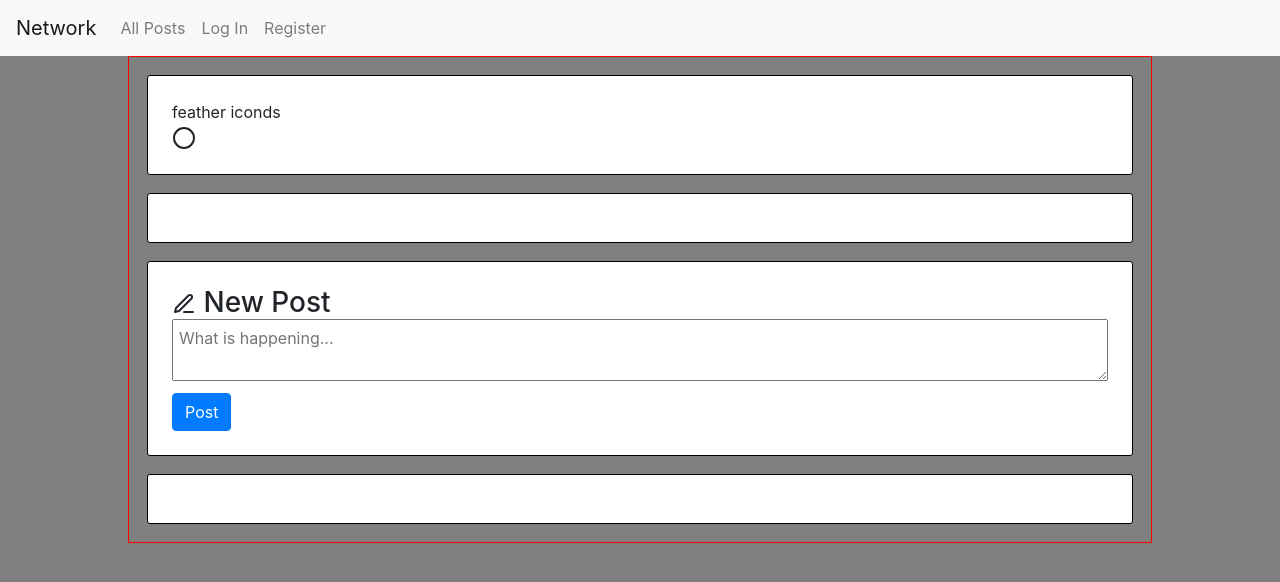
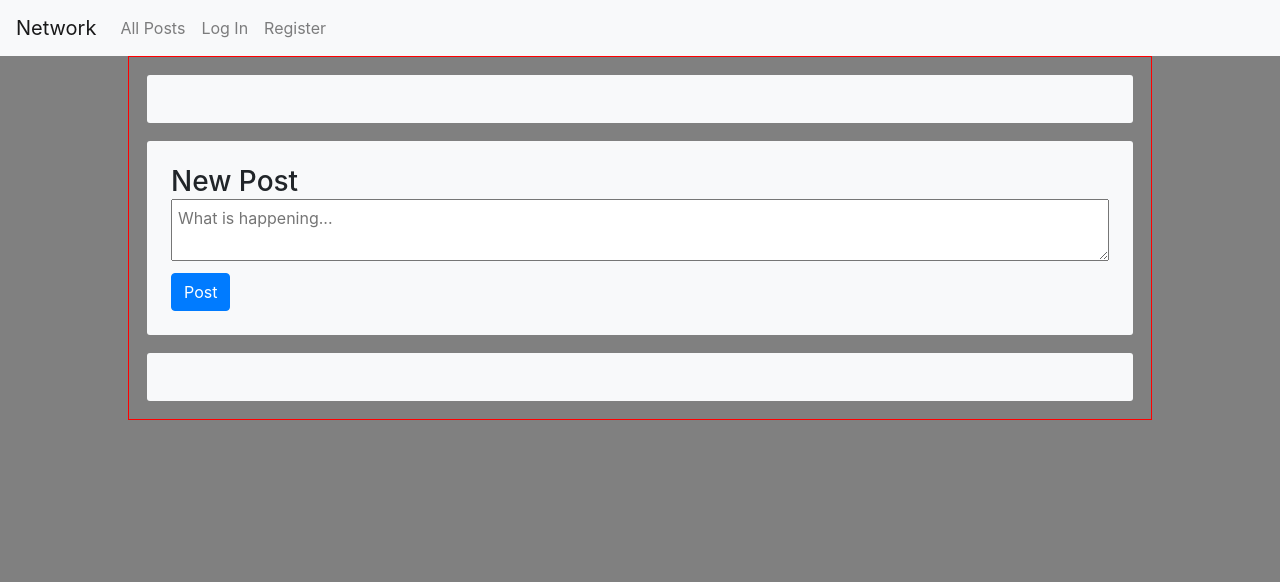
Before and after one commit to anjathiart/network, a Django app: page / in a window 1280 px wide. Shown: the top 582 px of the page. Run offline with Django 3.2, Linux system fonts and the light colour scheme; some libraries are stand-ins or nearby versions.

Commit message:
WIP UI/UX

```diff
--- a/network/static/network/network.jsx
+++ b/network/static/network/network.jsx
@@ -76,29 +76,36 @@ function renderPosts(posts) {
 		}
 		render() {
 			return (
-				<div id={ "post" + this.props.id } className="post">
-					<div className="post__header">
-						<i data-feather="user"></i>
-						<h5 onClick={ this.actionUser.bind(this, this.props.index) }>{ this.props.name }</h5>
+				<div id={ "post" + this.props.id } className="post shadow1">
+					<h4 onClick={ this.actionUser.bind(this, this.props.index) } className="post__header">
+						{ this.props.name }
+					</h4>
+					<footer className="blockquote-footer post__subHeader text-small mb-2 mt-1"><cite title="Source Title">{ this.props.date }</cite></footer>
+
+					<div className="newPost">
+						{ this.state.editing
+							? <textarea className="post__content" value={ this.state.modified_post_body } onChange={ (e) => this.setState({modified_post_body: e.target.value }) }>{ this.state.post_body }</textarea>
+							: <p className="post__content">{ this.state.post_body }</p>
+						}
 					</div>
-					<div className="post__subHeader">
-						{ (currentUser.id === this.props.user_id) ? <p onClick={ this.actionEdit } className="link">Edit</p>  : null }
-						<p className="post__date">{ this.props.date }</p>
-					</div>
-					{ this.state.editing
-						? <div className="newPost">
-							<textarea className="post__content" value={ this.state.modified_post_body } onChange={ (e) => this.setState({modified_post_body: e.target.value }) }>{ this.state.post_body }</textarea>
-							<a onClick={ this.cancelEdit } className="link">Cancel</a>
-							<button onClick={ this.updatePost.bind(this, { body: this.state.modified_post_body }) } className="btn btn-primary">Save</button>
-						</div>
-						: <p className="post__content">{ this.state.post_body }</p>
-					}
-					<div className="post__footer">
-						<p>
-							<i data-feather="thumbs-up"></i>
+					<div className="post__footer pt-2 border-top mt-3">
+						<p className="mr-3">
+							<i data-feather="thumbs-up" className=""></i>
 							<span>{ this.props.likes.length }</span>
 						</p>
-						<button onClick={ this.actionUpdateLike.bind(this, this.state.liked ? 'unlike' : 'like') } className="btn btn-primary">{ this.state.liked ? 'Unlike' : 'Like' }</button>
+						{ !this.state.editing
+							?
+							<p>
+								<a onClick={ this.actionUpdateLike.bind(this, this.state.liked ? 'unlike' : 'like') } className="text-primary mr-3">{ this.state.liked ? 'Unlike' : 'Like' }</a>
+								{ (currentUser.id === this.props.user_id) ? <a onClick={ this.actionEdit } className="text-secondary ml-2">Edit</a> : null }
+							</p>
+							:
+							<p>
+								<a onClick={ this.updatePost.bind(this, { body: this.state.modified_post_body }) } className="text-primary mr-3">Save</a>
+								<a onClick={ this.cancelEdit } className="text-danger">Cancel</a>
+							</p>
+						}
+
 					</div>
 
 				</div>
--- a/network/static/network/styles.css
+++ b/network/static/network/styles.css
@@ -2,13 +2,20 @@ body {
   background-color: grey;
 }
 
-p, h1, h2, h3, h4, h5, h6 {
+p, h1, h2, h3, h4, h5, h6, * {
   margin: 0px;
 }
 
-.link {
-  color: blue;
-  text-decoration: underline;
+a {
+  cursor: pointer;
+}
+
+.shadow1 {
+  box-shadow: 0 5px 10px rgba(154, 160, 185, 0.05), 0 15px 40px rgba(166, 173, 201, 0.2);
+}
+
+.shadow2 {
+  box-shadow: 0 7px 30px -10px rgba(150, 170, 180, 0.5);
 }
 
 .body {
@@ -21,9 +28,7 @@ p, h1, h2, h3, h4, h5, h6 {
 section {
   margin: 18px;
   padding: 24px;
-  border: 1px solid black;
   border-radius: 3px;
-  background-color: white;
 }
 
 .newPost textarea {
--- a/network/static/network/styles.sass
+++ b/network/static/network/styles.sass
@@ -1,12 +1,17 @@
 body
 	background-color: grey
 
-p, h1, h2, h3, h4, h5, h6
+p, h1, h2, h3, h4, h5, h6, *
 	margin: 0px
 
-.link
-	color: blue
-	text-decoration: underline
+a
+	cursor: pointer
+
+.shadow1
+	box-shadow: 0 5px 10px rgba(154,160,185,.05), 0 15px 40px rgba(166,173,201,.2)
+
+.shadow2
+	box-shadow: 0 7px 30px -10px rgba(150,170,180,0.5)
 
 .body
 	width: 1024px
@@ -18,9 +23,10 @@ p, h1, h2, h3, h4, h5, h6
 section
 	margin: 18px
 	padding: 24px
-	border: 1px solid black
 	border-radius: 3px
-	background-color: white
+	// background-color: lightblue
+
+
 
 .newPost
 	textarea
@@ -30,27 +36,27 @@ section
 	button
 		margin-top: 12px
 
-
 .post
 	padding: 18px
-	border: 1px solid red
 	margin-bottom: 24px
+	background-color: white
 	&:last-child
 		margin-bottom: 0px
 	&__header
-		margin: 0px
-		padding: 0px
-		border: 1px solid pink
-		display: flex
-		justify-content: flex-start
-		align-items: center
-		> *
-			border: 1px solid pink
-			cursor: pointer
+		display: inline-block
+		cursor: pointer
+		font-size: 18px
+		font-weight: 600
+		&:hover
+			color: magenta
 	&__subHeader
 		display: flex
 		justify-content: flex-start
 		align-items: center
+	blockquote
+		font-size: 18px
+		margin: 0px
+
 	&__date
 		font-style: italic
 		color: grey
@@ -64,6 +70,6 @@ section
 			display: flex
 			justify-content: flex-start
 			align-items: center
-			width: 4rem
+			// width: 4rem
 			> span
 				padding-left: 6px
--- a/network/templates/network/index.html
+++ b/network/templates/network/index.html
@@ -2,14 +2,11 @@
 {% load static %}
 
 {% block body %}
-	<section>
-		<p>feather iconds</p>
-		<i data-feather="circle"></i></section>
-	<section id="profile__component"></section>
-	<section class="">
+	<section class="bg-light" id="profile__component"></section>
+	<section class="bg-light">
 		<form class="newPost" method="POST">
 			{% csrf_token %}
-			<h3 class="newPost__heading"><i data-feather="edit-3"></i> New Post</h3>
+			<h3 class="newPost__heading">New Post</h3>
 			<textarea class="newPost__input" placeholder="What is happening..."></textarea>
 			<button class="btn btn-primary newPost__submit">Post</button>
 		</form>
@@ -18,7 +15,7 @@
 <!-- 	<section id="postForm__component">
 	</section> -->
 
-	<section id="posts__component"></section>
+	<section class="bg-light" id="posts__component"></section>
 
 {% endblock %}
 
```
Also changed, not shown: other parts of network/static/network/styles.css (+11 -11 lines), 1 other file.
